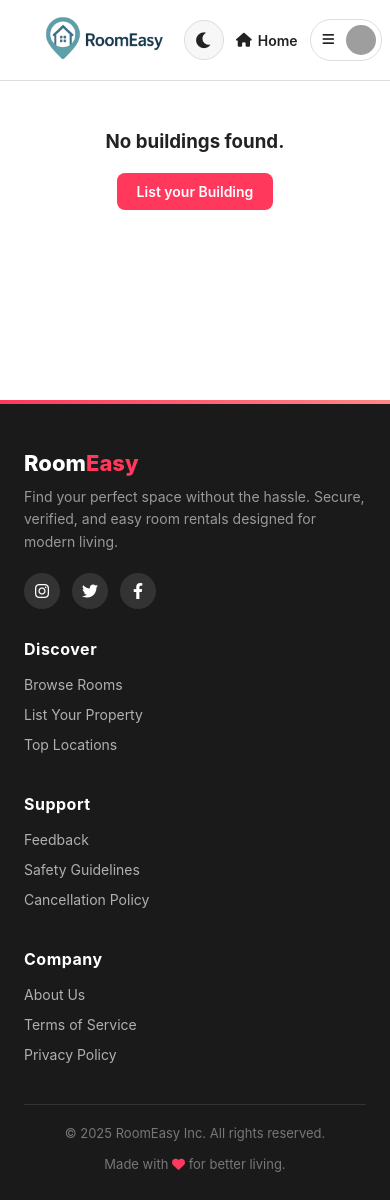
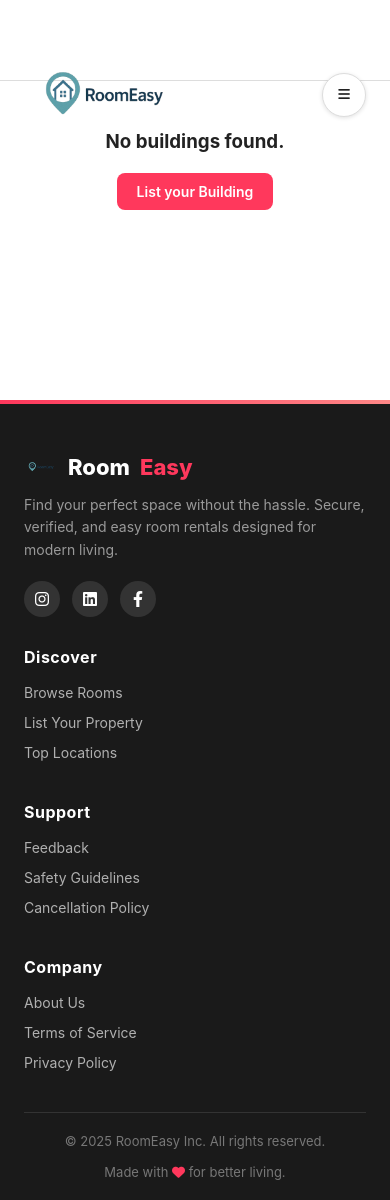
Before and after one commit to dineshsaininit/roomeasy, a Flask app: page / in a window 390 px wide. Before the commit the page ends 1172 px from the top, so only its background shows below. Run offline with Flask 3, Linux system fonts and the light colour scheme; the visitor is signed in with stand-in values (Sample User, id 1); data that the repository does not hold is empty; parts of the project's set-up code (start-up, migrations or seed data) failed here and were passed over; grey boxes are pictures that could not be loaded.

Commit message:
Add files via upload

```diff
--- a/roomeasy/templates/base.html
+++ b/roomeasy/templates/base.html
@@ -59,6 +59,7 @@
         flex-direction: column;
         min-height: 100vh;
     }
+    body.mobile-nav-open { overflow: hidden; }
 
     /* --- Header & Navigation --- */
     header {
@@ -176,6 +177,27 @@
 
     /* Right Navigation (User Menu) */
     .nav-links { display: flex; align-items: center; gap: 24px; }
+    .mobile-menu-toggle {
+        display: none;
+        align-items: center;
+        justify-content: center;
+        width: 44px;
+        height: 44px;
+        border-radius: 50%;
+        border: 1px solid var(--border-color);
+        background: var(--bg-card);
+        cursor: pointer;
+        color: var(--text-main);
+        box-shadow: 0 1px 4px rgba(0,0,0,0.12);
+        transition: background 0.2s ease, box-shadow 0.2s ease;
+    }
+    .mobile-menu-toggle:hover {
+        background: var(--light-gray);
+        box-shadow: 0 3px 8px rgba(0,0,0,0.18);
+    }
+    .mobile-menu-toggle i.fa-xmark { display: none; }
+    .mobile-menu-toggle.open i.fa-bars { display: none; }
+    .mobile-menu-toggle.open i.fa-xmark { display: inline; }
 
     /* Standard Nav Links (Home, Login, Signup) */
     .nav-links a.nav-link-item {
@@ -231,7 +253,7 @@
         height: 30px;
         border-radius: 50%;
         object-fit: cover;
-        background: #gray;
+        background: var(--light-gray);
         color: #717171;
         display: flex;
         align-items: center;
@@ -491,9 +513,17 @@
         font-weight: 800;
         color: #fff;
         margin-bottom: 10px;
+        display: inline-flex;
+        align-items: center;
+        gap: 10px;
+    }
+    .brand-col .footer-logo-text span { color: var(--primary); }
+    .brand-col .footer-logo-text img {
+        width: 34px;
+        height: 34px;
+        object-fit: contain;
         display: inline-block;
     }
-    .brand-col .footer-logo-text span { color: var(--primary); }
 
     .brand-col p {
         font-size: 14px;
@@ -564,9 +594,37 @@
     @keyframes spin { 100% { transform: rotate(360deg); } }
 
     /* Mobile Responsive */
-    @media (max-width: 768px) {
+    @media (max-width: 900px) {
+        header { flex-wrap: wrap; gap: 12px; position: sticky; }
+        .logo img { height: 6rem; }
         .search-bar { display: none; }
         .logo span { display: none; }
+        .mobile-menu-toggle { display: inline-flex; }
+        .nav-links {
+            position: absolute;
+            top: 80px;
+            right: 16px;
+            left: 16px;
+            background: var(--bg-card);
+            border: 1px solid var(--border-color);
+            border-radius: 12px;
+            box-shadow: var(--shadow);
+            padding: 16px;
+            display: none;
+            flex-direction: column;
+            align-items: flex-start;
+            gap: 12px;
+            z-index: 200;
+        }
+        .nav-links.open { display: flex; }
+        .nav-links a.nav-link-item,
+        .nav-links .btn-primary {
+            width: 100%;
+            justify-content: flex-start;
+        }
+        .user-menu-container { width: 100%; }
+        .user-menu-btn { width: 100%; justify-content: space-between; }
+        .user-dropdown-menu { position: static; box-shadow: none; border: 1px solid var(--border-color); width: 100%; margin-top: 8px; }
         .footer-content { grid-template-columns: 1fr; gap: 30px; }
         .footer-bottom { flex-direction: column; gap: 15px; text-align: center; }
         .brand-col p { max-width: 100%; }
@@ -623,6 +681,51 @@
             }
         }
     }
+
+    // 3. Mobile navigation toggling
+    window.toggleMobileMenu = function() {
+        const nav = document.getElementById('navLinks');
+        const toggle = document.getElementById('mobileMenuToggle');
+        if (!nav || !toggle) return;
+        const isOpen = nav.classList.toggle('open');
+        toggle.classList.toggle('open', isOpen);
+        document.body.classList.toggle('mobile-nav-open', isOpen);
+    }
+
+    window.closeMobileMenu = function() {
+        const nav = document.getElementById('navLinks');
+        const toggle = document.getElementById('mobileMenuToggle');
+        if (!nav || !toggle) return;
+        nav.classList.remove('open');
+        toggle.classList.remove('open');
+        document.body.classList.remove('mobile-nav-open');
+    }
+
+    window.addEventListener('resize', () => {
+        if (window.innerWidth > 900) {
+            window.closeMobileMenu();
+        }
+    });
+
+    window.addEventListener('click', (event) => {
+        const nav = document.getElementById('navLinks');
+        const toggle = document.getElementById('mobileMenuToggle');
+        if (!nav || !toggle) return;
+        const clickedInsideNav = nav.contains(event.target);
+        const clickedToggle = toggle.contains(event.target);
+        if (nav.classList.contains('open') && !clickedInsideNav && !clickedToggle) {
+            window.closeMobileMenu();
+        }
+    });
+
+    document.addEventListener('DOMContentLoaded', () => {
+        const navLinks = document.querySelectorAll('#navLinks a, #navLinks button');
+        navLinks.forEach(link => link.addEventListener('click', () => {
+            if (window.innerWidth <= 900) {
+                window.closeMobileMenu();
+            }
+        }));
+    });
   </script>
 
   {% block extra_css %}{% endblock %}
@@ -651,8 +754,14 @@
         <div id="suggestionsBox" class="suggestions-box"></div>
     </div>
 
+    <!-- Mobile Menu Toggle -->
+    <button class="mobile-menu-toggle" id="mobileMenuToggle" aria-label="Toggle navigation" onclick="toggleMobileMenu()">
+        <i class="fas fa-bars"></i>
+        <i class="fas fa-xmark"></i>
+    </button>
+
     <!-- Navigation -->
-    <div class="nav-links">
+    <div class="nav-links" id="navLinks">
       <!-- Theme Toggle Button -->
       <button onclick="window.toggleTheme()" class="theme-toggle-btn" title="Toggle Dark/Light Mode">
           <!-- Set initial icon based on script below -->
@@ -727,12 +836,15 @@
     <div class="footer-content">
         <!-- 1. Brand & Description -->
         <div class="footer-col brand-col">
-            <div class="footer-logo-text">Room<span>Easy</span></div>
+            <div class="footer-logo-text">
+                <img src="/static/images/newlogoroomeasy.png" alt="RoomEasy Logo">
+                Room<span>Easy</span>
+            </div>
             <p>Find your perfect space without the hassle. Secure, verified, and easy room rentals designed for modern living.</p>
 
             <div class="social-links">
-                <a href="#" class="social-btn"><i class="fab fa-instagram"></i></a>
-                <a href="#" class="social-btn"><i class="fab fa-twitter"></i></a>
+                <a href="https://www.instagram.com/room_.ez/" class="social-btn"><i class="fab fa-instagram"></i></a>
+                <a href="#" class="social-btn"><i class="fa-brands fa-linkedin"></i></a>
                 <a href="#" class="social-btn"><i class="fab fa-facebook-f"></i></a>
             </div>
         </div>
```
Also changed, not shown: roomeasy/templates/room_details.html (+6 -6 lines).
